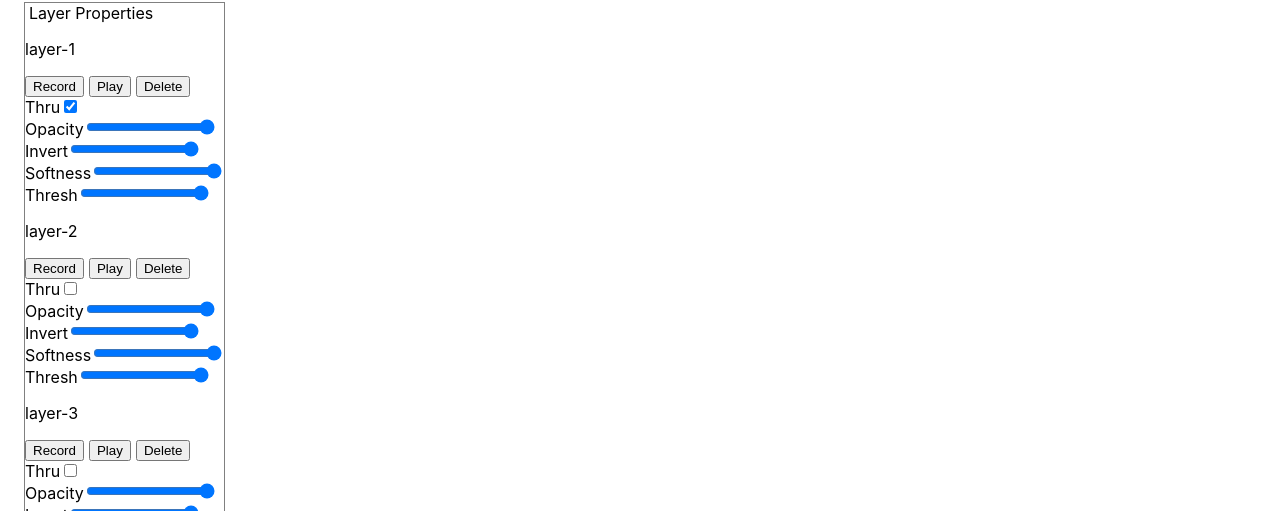
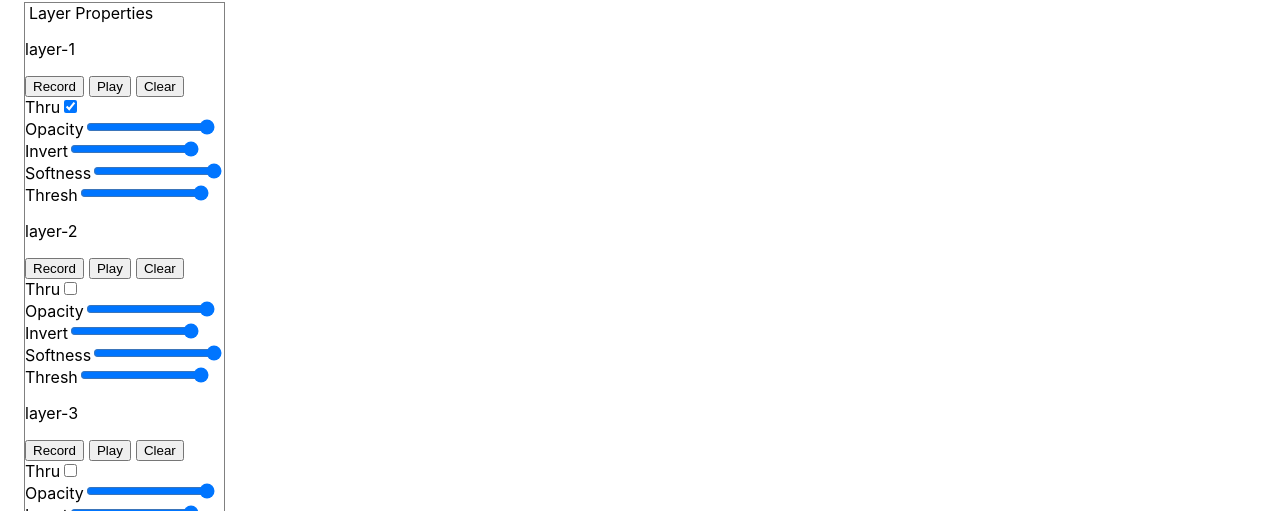
Before and after one commit to irllabs/livedraw-web, a React (Create React App) app: page / in a window 1280 px wide. Shown: the part 248-759 px from the top of the page. Built offline with nearby package versions, Linux system fonts and the light colour scheme; no server answers.

Commit message:
Change layer delete option to clear

```diff
--- a/src/app/components/layer-properties/layer-data/layer-data-panel.tsx
+++ b/src/app/components/layer-properties/layer-data/layer-data-panel.tsx
@@ -119,7 +119,7 @@ const LayerDataPanel: FC<LayerDataProps> = ({layer}): JSX.Element => {
 					{recording && <button onClick={() => {onStopRecording(layer)}} style={{marginRight: '5px'}}>Stop Recording</button>}
 					{!playing && <button onClick={() => {onPlay(layer)}} style={{marginRight: '5px'}}>Play</button>}
 					{playing && <button onClick={() => {onPause(layer)}} style={{marginRight: '5px'}}>Pause</button>}
-					<button onClick={() => {onDelete(layer)}} style={{marginRight: '5px'}}>Delete</button>
+					<button onClick={() => {onDelete(layer)}} style={{marginRight: '5px'}}>Clear</button>
 				</div>
 
 				<label htmlFor="live-view">
```
